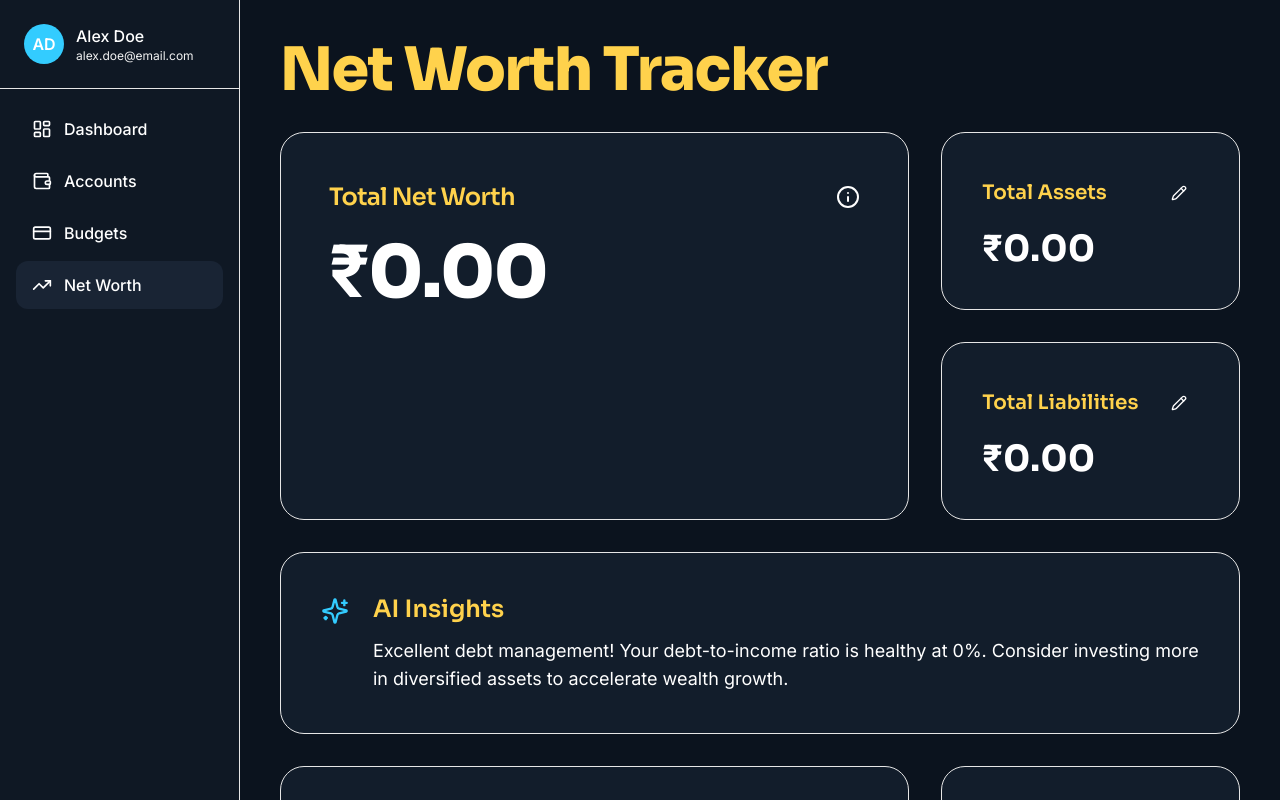
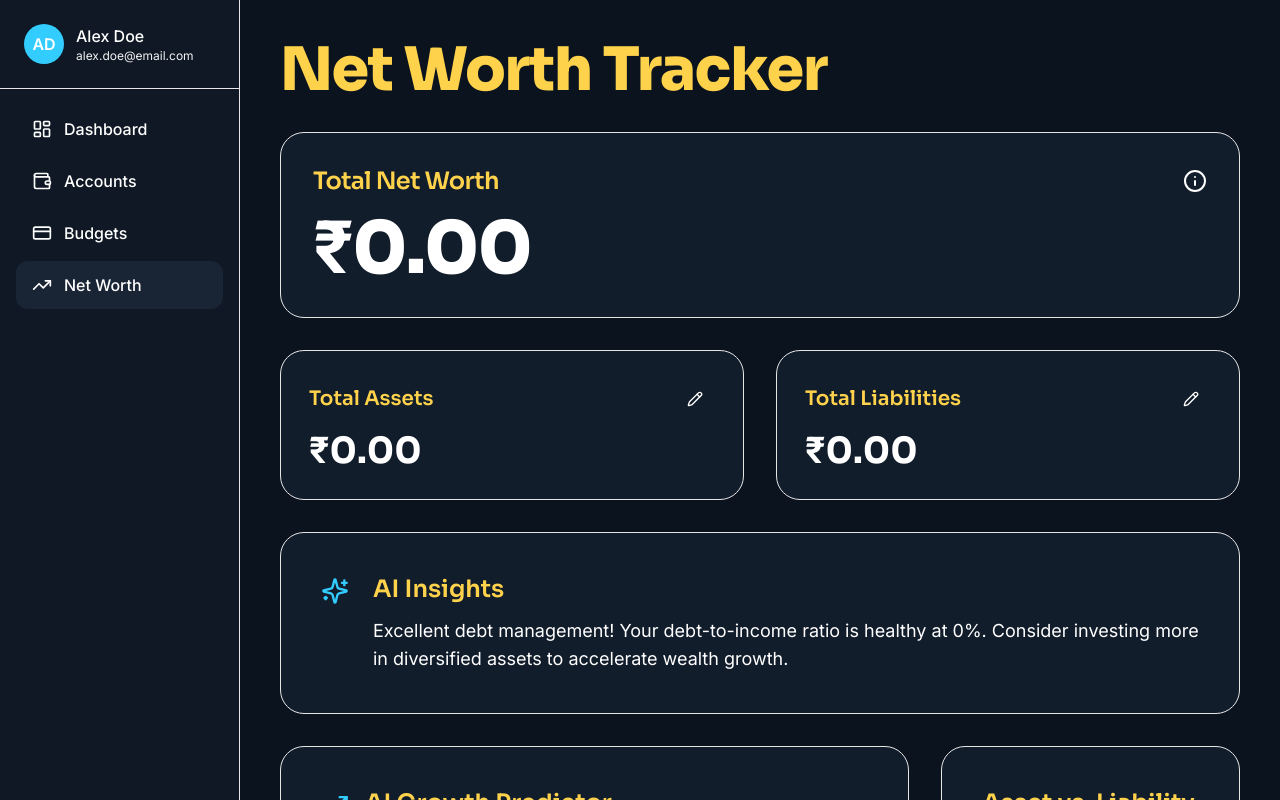
Before and after one commit to CreativeMitra/azure-finance-ai-51754, a React (Vite) app: page /net-worth in a window 1280 px wide. Shown: the top 800 px of the page. Built offline with nearby package versions, Linux system fonts and the light colour scheme; the HTML template or start-up script is replaced by a standard one.

Commit message:
Adjust net worth box layout
Modify the layout of the net worth, assets, and liabilities boxes to have full horizontal size and adjusted vertical heights. This change accommodates larger financial values and improves visual consistency.

```diff
--- a/src/pages/NetWorth.tsx
+++ b/src/pages/NetWorth.tsx
@@ -43,10 +43,10 @@ const NetWorth = () => {
         <h1 className="text-3xl sm:text-4xl lg:text-5xl xl:text-6xl font-display font-extrabold mb-4 tracking-tight">Net Worth Tracker</h1>
 
         {/* Net Worth Card & Assets/Liabilities */}
-        <div className="grid grid-cols-1 lg:grid-cols-3 gap-6 lg:gap-8">
-          {/* Total Net Worth - spans 2 columns */}
-          <div className="lg:col-span-2 bg-card border border-border rounded-2xl lg:rounded-3xl p-8 lg:p-10 xl:p-12 animate-fade-in min-h-[200px] lg:min-h-[240px]">
-            <div className="flex items-center justify-between mb-6">
+        <div className="space-y-6 lg:space-y-8">
+          {/* Total Net Worth - full width, reduced height */}
+          <div className="bg-card border border-border rounded-2xl lg:rounded-3xl p-6 lg:p-8 animate-fade-in">
+            <div className="flex items-center justify-between mb-4">
               <h2 className="text-xl lg:text-2xl font-semibold">Total Net Worth</h2>
               <TooltipProvider>
                 <Tooltip>
@@ -62,11 +62,11 @@ const NetWorth = () => {
             <p className="text-4xl sm:text-5xl lg:text-6xl xl:text-7xl font-display font-extrabold text-foreground tracking-tight break-words">{formatCurrency(netWorth)}</p>
           </div>
 
-          {/* Assets/Liabilities Cards */}
-          <div className="grid grid-cols-2 lg:grid-cols-1 gap-6 lg:gap-8">
+          {/* Assets/Liabilities Cards - full width, less height than net worth */}
+          <div className="grid grid-cols-1 sm:grid-cols-2 gap-6 lg:gap-8">
             {/* Assets */}
-            <div className="bg-card border border-border rounded-2xl lg:rounded-3xl p-6 lg:p-8 xl:p-10 animate-fade-in hover-scale min-h-[160px] lg:min-h-[100px]">
-              <div className="flex items-center justify-between mb-4">
+            <div className="bg-card border border-border rounded-2xl lg:rounded-3xl p-6 lg:p-7 animate-fade-in hover-scale">
+              <div className="flex items-center justify-between mb-3">
                 <h3 className="text-base lg:text-xl font-semibold">Total Assets</h3>
                 <Button
                   variant="ghost"
@@ -81,8 +81,8 @@ const NetWorth = () => {
             </div>
 
             {/* Liabilities */}
-            <div className="bg-card border border-border rounded-2xl lg:rounded-3xl p-6 lg:p-8 xl:p-10 animate-fade-in hover-scale min-h-[160px] lg:min-h-[100px]">
-              <div className="flex items-center justify-between mb-4">
+            <div className="bg-card border border-border rounded-2xl lg:rounded-3xl p-6 lg:p-7 animate-fade-in hover-scale">
+              <div className="flex items-center justify-between mb-3">
                 <h3 className="text-base lg:text-xl font-semibold">Total Liabilities</h3>
                 <Button
                   variant="ghost"
```
